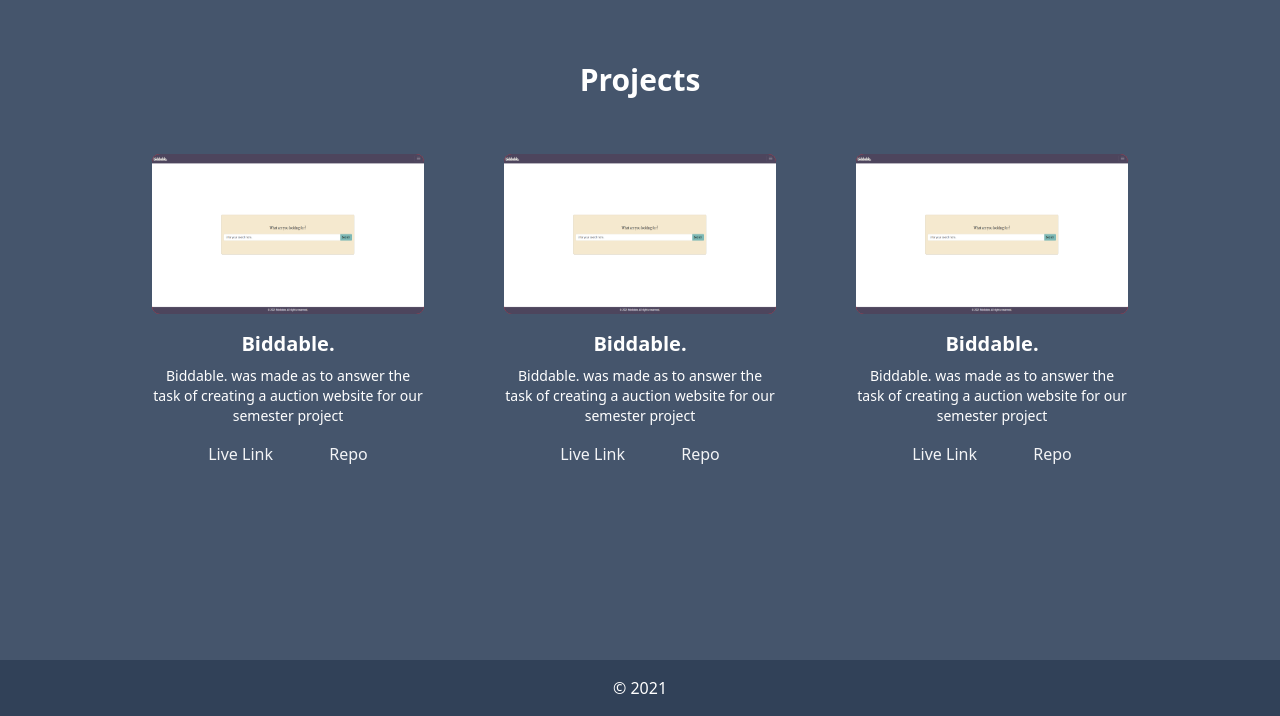
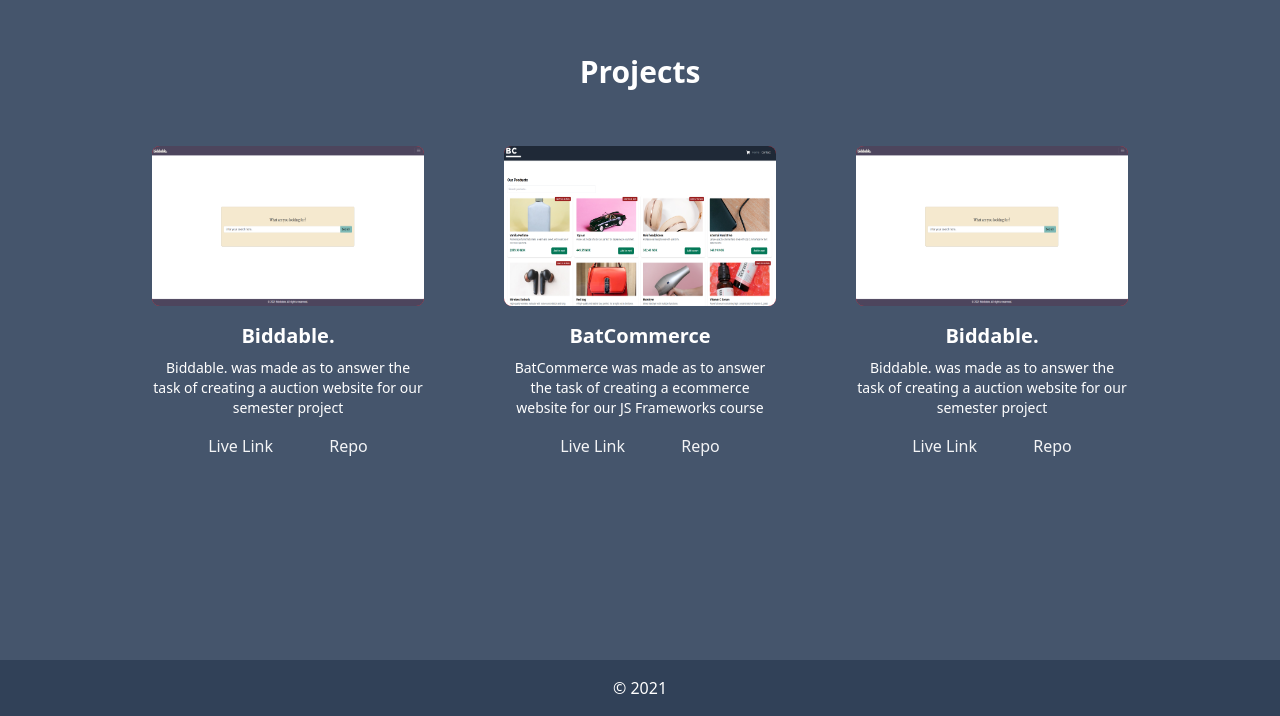
Before and after one commit to Glenn-2k/portfolio-2, a React (Vite) app: page / in a window 1280 px wide. Shown: the part 1004-1720 px from the top of the page. Built offline with nearby package versions, Linux system fonts and the light colour scheme.

Commit message:
update Projects component to include BatCommerce project and adjust footer padding for better layout

```diff
--- a/src/components/Footer/index.jsx
+++ b/src/components/Footer/index.jsx
@@ -1,6 +1,6 @@
 function Footer() {
   return (
-    <footer className="bg-slate-700 text-white text-center py-4 mt-auto">
+    <footer className="bg-slate-700 text-white text-center p-4">
       <p>&copy; 2021</p>
     </footer>
   );
--- a/src/components/Projects/index.jsx
+++ b/src/components/Projects/index.jsx
@@ -1,5 +1,6 @@
 import Projectcard from "../ProjectCard";
 import biddable from "../../assets/SP2Screen.png";
+import batcommerce from "../../assets/jsframeworks.png";
 
 function Projects() {
   return (
@@ -7,7 +8,7 @@ function Projects() {
       id="projects"
       className="bg-slate-600 text-white min-h-screen  w-full flex flex-col justify-center"
     >
-      <div className="container mx-auto px-4 ">
+      <div className="container mx-auto px-4 pb-4 ">
         <h2 className="text-3xl font-bold text-center my-8">Projects</h2>
         <div className="grid grid-cols-1  lg:grid-cols-3 gap-8  max-w-5xl mx-auto">
           <Projectcard
@@ -19,12 +20,12 @@ function Projects() {
             repoUrl={"https://github.com/Glenn-2k/SP2"}
           />
           <Projectcard
-            image={biddable}
-            alt="Biddable project"
-            project="Biddable."
-            description="Biddable. was made as to answer the task of creating a auction website for our semester project"
-            liveUrl={"https://glennsp2.netlify.app/"}
-            repoUrl={"https://github.com/Glenn-2k/SP2"}
+            image={batcommerce}
+            alt="Batcommerce website"
+            project="BatCommerce"
+            description="BatCommerce was made as to answer the task of creating a ecommerce website for our JS Frameworks course"
+            liveUrl={"https://js-react-glenn.netlify.app/"}
+            repoUrl={"https://github.com/Glenn-2k/JS-Frameworks-CA"}
           />
           <Projectcard
             image={biddable}
```
Also changed, not shown: src/assets/jsframeworks.png (added).
